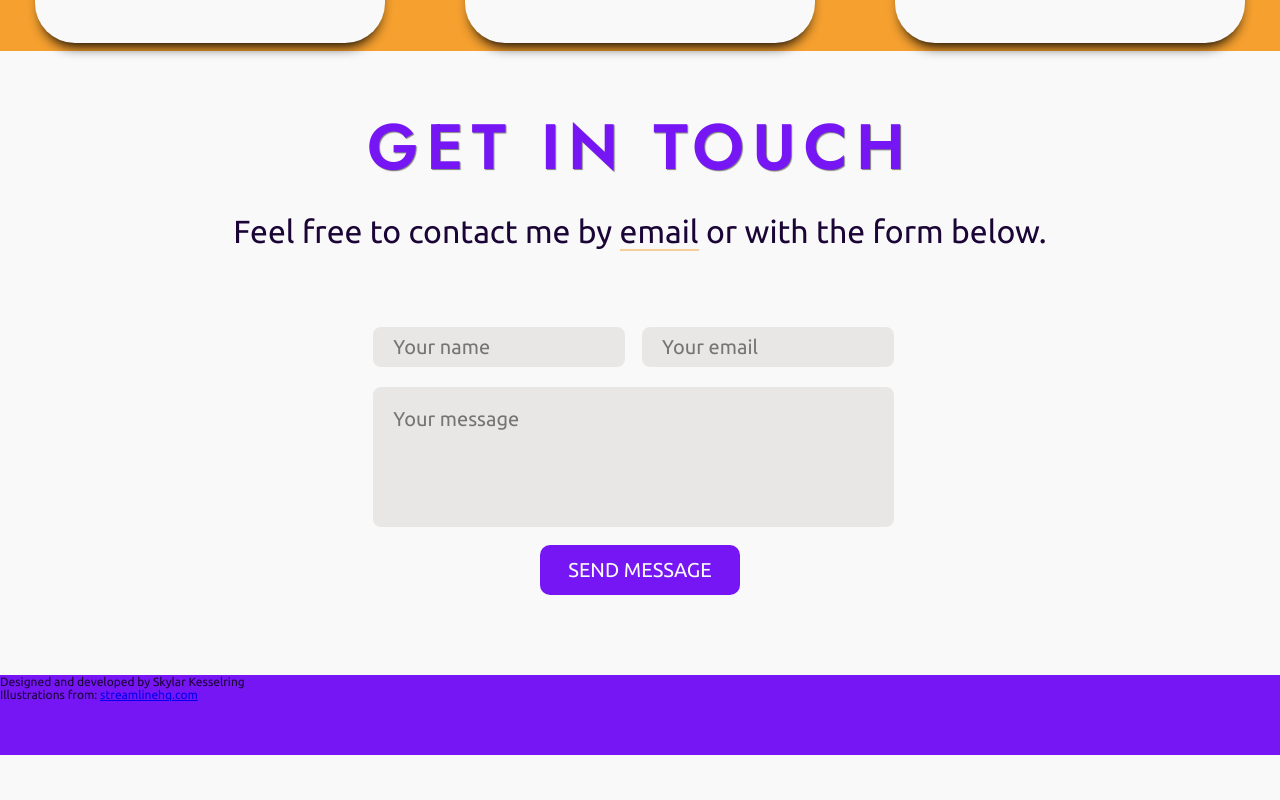
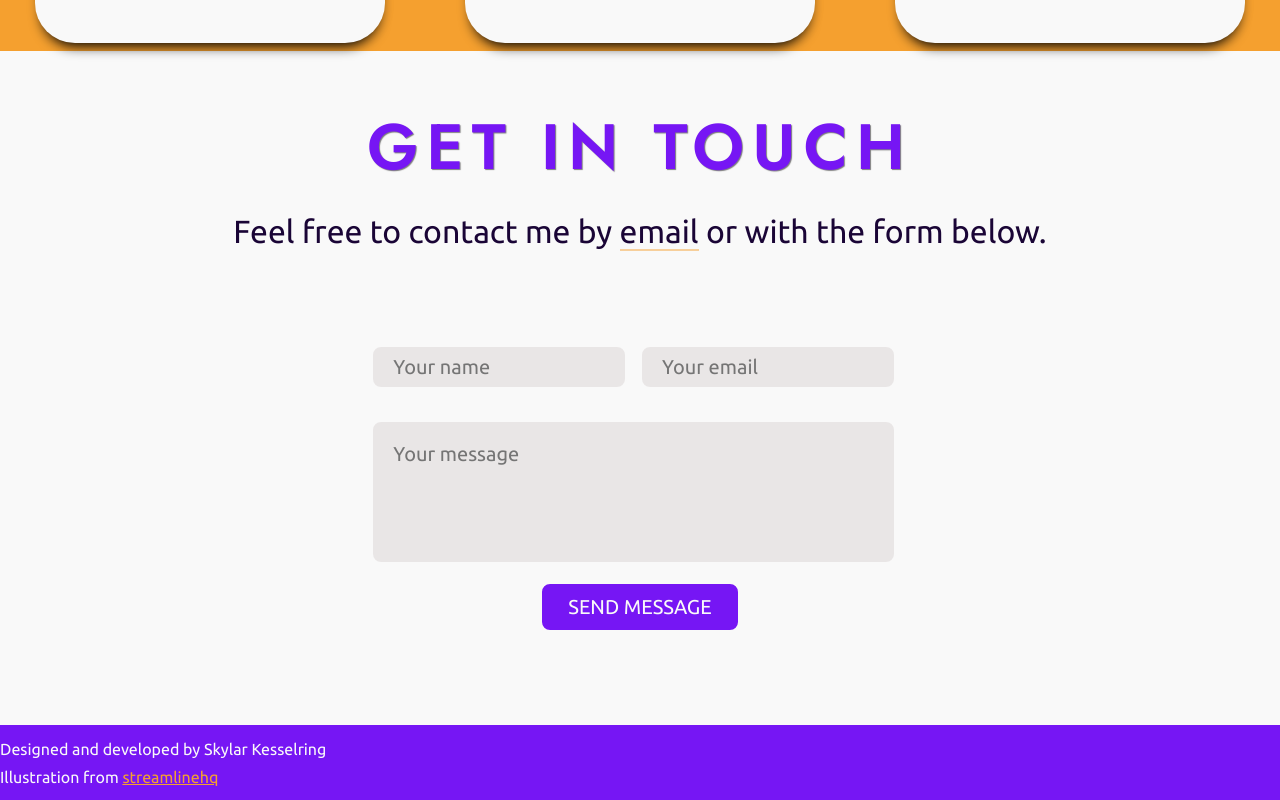
Before and after one commit to skylares/personal-portfolio, a React app: page / in a window 1280 px wide. Shown: the part 2349-3149 px from the top of the page. Before the commit the page ends 3104 px from the top, so only its background shows below. Built offline with nearby package versions, Linux system fonts and the light colour scheme.

Commit message:
Refactor & organize

```diff
--- a/src/App.js
+++ b/src/App.js
@@ -1,4 +1,4 @@
-import React, {useState, useEffect} from 'react';
+import React, {useState, useEffect, useRef} from 'react';
 import Header from './components/Header';
 import Hero from './components/Hero';
 import About from './components/About';
--- a/src/components/Contact.js
+++ b/src/components/Contact.js
@@ -11,7 +11,7 @@ export default function Contact() {
   );
   const [formErrors, setFormErrors] = useState({});
   const [formSubmitted, setFormSubmitted] = useState(false);
-
+  const [formFinished, setFormFinished] = useState(false);
 
   const handleFormInput = ({target}) => setFormData(prevFormData => (
     {
@@ -51,6 +51,7 @@ export default function Contact() {
       })
         .then(() => alert("Submitted succesfully, thank you!"))
         .then(() => setFormSubmitted(false))
+        .then(() => setFormFinished(true))
         .then(() => setFormData({name: "", email: "", message: ""}))
         .catch(error => alert(error));
     }
@@ -60,16 +61,27 @@ export default function Contact() {
     <section className="contact" id="contact">
       <h1 className='contact--title'>GET IN TOUCH</h1>
       <p className='contact--subtitle'>Feel free to contact me by <a>email</a> or with the form below.</p>
+
+      {formFinished
+      ?
+        <div className='contact--form'>succesfully submitted, thank you!</div>
+
+      :
         <form className='contact--form' name='contact--form' onSubmit={handleFormSubmit}>
+          <div className='contact--form-top'>
             <div>
+              {formErrors?.name ? <p className='error- -name'>Name required!</p> : <p className='error- -name'></p>}
               <input
                 className='contact--form-input -name'
-          placeholder='Your name'
+                placeholder={'Your name'}
                 name='name'
                 type='text'
                 value={formData.name}
                 onChange={handleFormInput}
               ></input>
+            </div>
+            <div>
+              {formErrors?.email ? <p className='error- -email'>Name required!</p> : <p className='error- -email'></p>}
               <input
                 className='contact--form-input -email'
                 placeholder='Your email'
@@ -79,6 +91,9 @@ export default function Contact() {
                 onChange={handleFormInput}
               ></input>
             </div>
+          </div>
+          <div>
+            {formErrors?.message ? <p className='error- -message'>Message required!</p> : <p className='error- -message'></p>}
             <textarea
               className='contact--form-input -message'
               placeholder='Your message'
@@ -86,9 +101,10 @@ export default function Contact() {
               value={formData.message}
               onChange={handleFormInput}
             ></textarea>
-
+          </div>
           <button className='contact--form-button'>SEND MESSAGE</button>
         </form>
+      }
     </section>
   );
 }
--- a/src/components/Footer.js
+++ b/src/components/Footer.js
@@ -3,8 +3,8 @@ import React from 'react';
 export default function Footer() {
   return(
     <footer className="footer">
-      <p>Designed and developed by Skylar Kesselring</p>
-      <p>Illustrations from: <a href="www.streamlinehq.com">streamlinehq.com</a></p>
+      <p className='footer--creator'>Designed and developed by Skylar Kesselring</p>
+      <p>Illustration from <a className='footer--link' href="http://www.streamlinehq.com">streamlinehq</a></p>
     </footer>
   );
 }
--- a/src/components/Header.js
+++ b/src/components/Header.js
@@ -1,4 +1,4 @@
-import React, { useState, useEffect } from 'react';
+import React from 'react';
 import { Link } from 'react-router-dom';
 
 export default function Header() {
--- a/src/routes/Resume.js
+++ b/src/routes/Resume.js
@@ -6,7 +6,9 @@ export default function Resume() {
   return(
     <main className="resume">
       <Header />
-      <h1>Resume</h1>
+      <section className='resume--body'>
+        <h1>Resume</h1>
+      </section>
       <Footer />
     </main>
   );
--- a/src/styles.css
+++ b/src/styles.css
@@ -252,9 +252,8 @@ h1 {
 .projects--project:hover {
   transform: scaleX(1.01) scaleY(1.01);
 
-  -webkit-box-shadow: 0px 10px 13px -7px #000000, 5px 5px 26px 7px rgba(0,0,0,0.5);
-  box-shadow: 0px 10px 13px -7px #000000, 5px 5px 26px 7px rgba(0,0,0,0.5);
-
+  -webkit-box-shadow: 0px 10px 13px -7px #000000, 5px 5px 32px 12px rgba(0,0,0,0.34);
+  box-shadow: 0px 10px 13px -7px #000000, 5px 5px 32px 12px rgba(0,0,0,0.34);
 }
 
 .projects--project > p {
@@ -297,6 +296,7 @@ h1 {
   display: flex;
   flex-direction: column;
   align-items: center;
+  height: 50vh;
 }
 
 .contact--form-input {
@@ -326,7 +326,7 @@ h1 {
 }
 
 .contact--form-button {
-  border: none;
+  border: 2px solid var(--background-color);
   border-radius: 10px;
   background-color: var(--main-color);
   color: var(--background-color);
@@ -337,6 +337,24 @@ h1 {
   cursor: pointer;
   font-size: 1.25rem;
   font-family: "Ubuntu", sans-serif;
+  transition: border 250ms
+}
+
+.contact--form-button:hover {
+  border: 2px solid var(--main-accent);
+}
+
+.contact--form-top {
+  display: flex;
+}
+
+.error- {
+  height: 20px;
+}
+
+.error-.-message {
+  margin-bottom: -15px;
+  margin-top: 10px;
 }
 
 
@@ -346,12 +364,35 @@ h1 {
 
 .footer {
   background-color: var(--main-color);
-  height: 10vh;
+  height: 75px;
+}
+
+.footer > p {
+  color: var(--background-color);
+  font-size: 1rem;
+  padding-bottom: 10px;
+}
+
+.footer--creator {
+  padding-top: 15px;
+}
+
+.footer--link {
+  color: #f5a02f;
 }
 
 
+/**********/
+/* RESUME */
+/**********/
 
+.resume--body {
+  min-height: 100vh;
+}
 
+.resume--body > h1 {
+  margin-top: 70px;
+}
 
 
 
```
Also changed, not shown: src/components/Skills.js (+22 -2 lines). Lines whose indentation alone changed are shown as unchanged.
